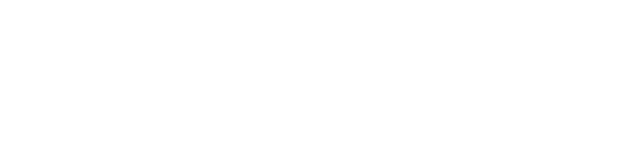
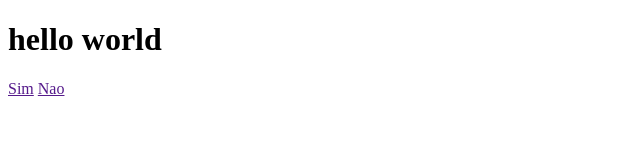
Before and after one commit to vinicius-pascoal/invito-2024, a plain HTML site: page index.html in a window 1280 px wide. Shown: the whole page, without its empty margins (0-640 px from the left). Drawn offline with Linux system fonts and the light colour scheme.

Commit message:
estrutura base
adicionando a base da estrutura

```diff
--- a/index.html
+++ b/index.html
@@ -7,6 +7,14 @@
   <link rel="stylesheet" href="./css/style.css">
 </head>
 <body>
-
+  <div class="body">
+    <div class="caixa">
+      <h1>hello world</h1>
+      <div class="botoes">
+        <a href="" class="botaoSim">Sim</a>
+        <a href="" class="botaoNao">Nao</a>
+      </div>
+    </div>
+  </div>
 </body>
 </html>
```
